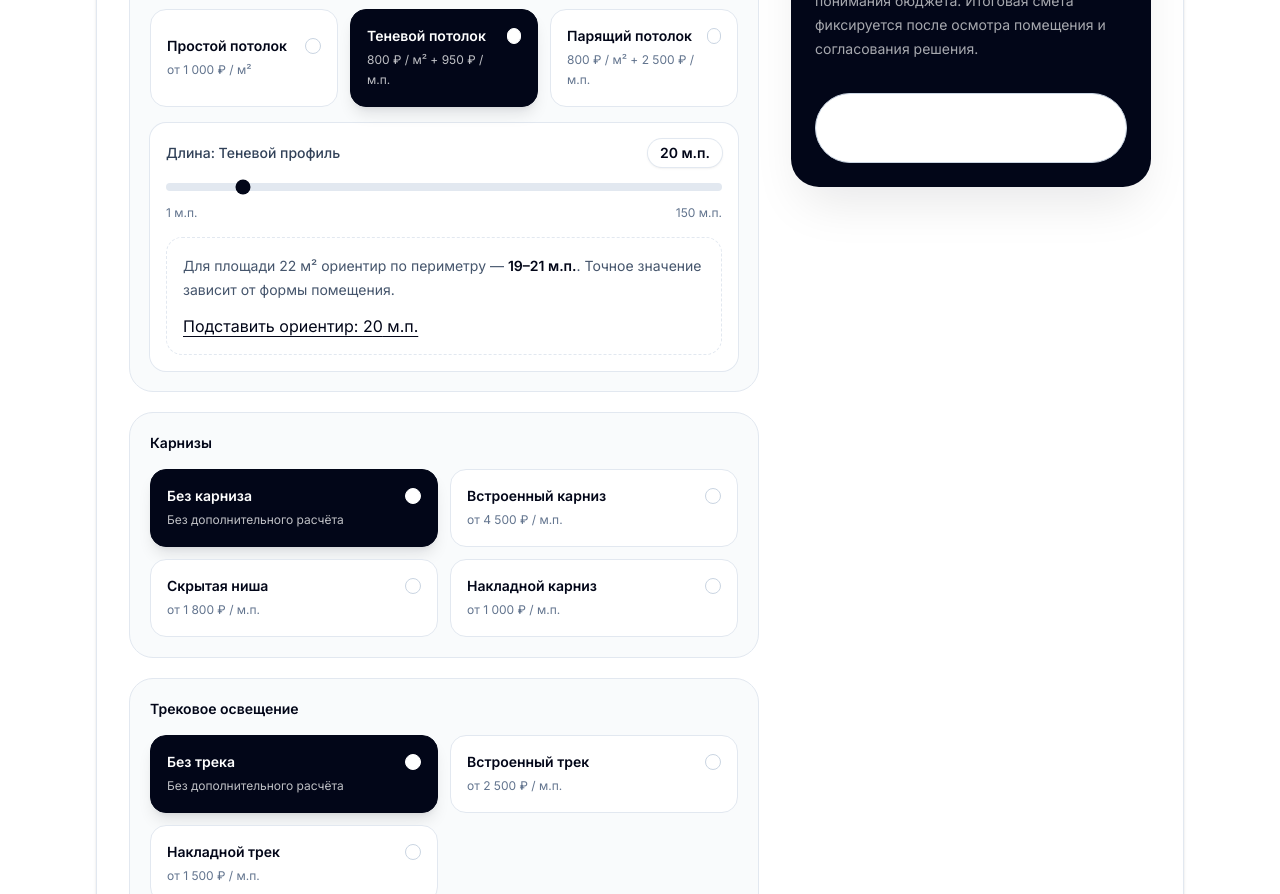
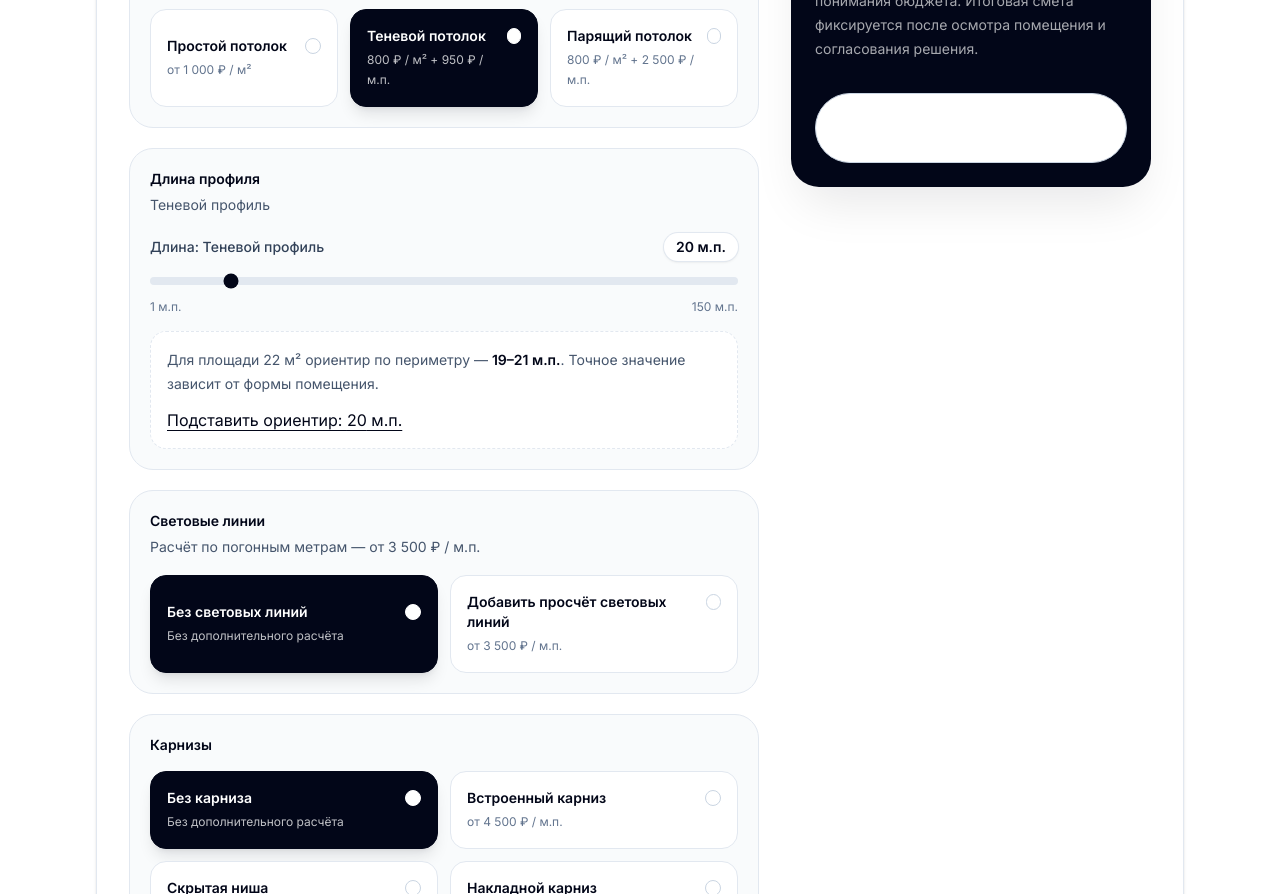
Before and after one commit to svladimirtsk-crypto/nextjs-potolkovo, a Next.js app: page /uslugi/tenevoy-profil in a window 1280 px wide. Shown: the part 2820-3714 px from the top of the page. Built offline with nearby package versions, Linux system fonts and the light colour scheme.

Commit message:
Update price-calculator-client.tsx

```diff
--- a/components/home/price-calculator-client.tsx
+++ b/components/home/price-calculator-client.tsx
@@ -1,6 +1,7 @@
 "use client";
 
-import { ReactNode, useEffect, useMemo, useState } from "react";
+import { ReactNode, useEffect, useMemo, useRef, useState } from "react";
+import { usePathname } from "next/navigation";
 import { homepage } from "@/content/homepage";
 import type { ServiceCalculatorPreset } from "@/content/services";
 import { Button } from "@/components/ui/button";
@@ -10,6 +11,30 @@ import {
 } from "./price-calculator-context";
 
 const calculator = homepage.price.calculator;
+const extendedCalculator = calculator as typeof calculator & {
+  lightLineMeters?: {
+    min: number;
+    max: number;
+    step: number;
+    default: number;
+  };
+  lightLines?: {
+    label: string;
+    ratePerMeter: number;
+  };
+};
+
+const lightLineMeters = extendedCalculator.lightLineMeters ?? {
+  min: 1,
+  max: 50,
+  step: 1,
+  default: 2,
+};
+
+const lightLinesConfig = extendedCalculator.lightLines ?? {
+  label: "Световые линии",
+  ratePerMeter: 3500,
+};
 
 type CeilingType = (typeof calculator.ceilingTypes)[number]["slug"];
 type CorniceType = (typeof calculator.cornices)[number]["slug"];
@@ -21,8 +46,16 @@ type PerimeterSuggestion = {
   recommended: number;
 };
 
+type AccordionSectionId =
+  | "ceiling-profile"
+  | "light-lines"
+  | "cornices"
+  | "tracks"
+  | "lights";
+
 type PriceCalculatorClientProps = {
   preset?: ServiceCalculatorPreset;
+  compactSections?: boolean;
 };
 
 function formatCurrency(value: number) {
@@ -69,6 +102,18 @@ function getPerimeterSuggestion(area: number): PerimeterSuggestion {
   };
 }
 
+function getDefaultOpenSection(pathname: string): AccordionSectionId | null {
+  const routeMap: Record<string, AccordionSectionId> = {
+    "/uslugi/tenevoy-profil": "ceiling-profile",
+    "/uslugi/paryashchie-potolki": "ceiling-profile",
+    "/uslugi/skrytye-karnizy": "cornices",
+    "/uslugi/trekovoe-osveshchenie": "tracks",
+    "/uslugi/svetovye-linii": "light-lines",
+  };
+
+  return routeMap[pathname] ?? null;
+}
+
 function SectionCard({
   title,
   description,
@@ -87,6 +132,102 @@ function SectionCard({
         ) : null}
       </div>
       {children}
+    </section>
+  );
+}
+
+function CollapsibleSection({
+  id,
+  title,
+  description,
+  isDesktopAccordion,
+  isOpen,
+  onToggle,
+  children,
+}: {
+  id: AccordionSectionId;
+  title: string;
+  description?: string;
+  isDesktopAccordion: boolean;
+  isOpen: boolean;
+  onToggle: (id: AccordionSectionId) => void;
+  children: ReactNode;
+}) {
+  const contentRef = useRef<HTMLDivElement | null>(null);
+  const wasOpenRef = useRef(isOpen);
+
+  useEffect(() => {
+    if (
+      !isDesktopAccordion ||
+      !isOpen ||
+      wasOpenRef.current ||
+      !contentRef.current
+    ) {
+      wasOpenRef.current = isOpen;
+      return;
+    }
+
+    const rect = contentRef.current.getBoundingClientRect();
+    const viewportTop = 96;
+    const viewportBottom = window.innerHeight - 24;
+
+    if (rect.top < viewportTop || rect.bottom > viewportBottom) {
+      contentRef.current.scrollIntoView({
+        block: "nearest",
+        behavior: window.matchMedia("(prefers-reduced-motion: reduce)").matches
+          ? "auto"
+          : "smooth",
+      });
+    }
+
+    wasOpenRef.current = isOpen;
+  }, [isDesktopAccordion, isOpen]);
+
+  if (!isDesktopAccordion) {
+    return (
+      <SectionCard title={title} description={description}>
+        {children}
+      </SectionCard>
+    );
+  }
+
+  return (
+    <section className="overflow-hidden rounded-[1.5rem] border border-slate-200 bg-slate-50/80">
+      <button
+        type="button"
+        className="flex w-full items-center justify-between gap-4 px-4 py-4 text-left sm:px-5"
+        aria-expanded={isOpen}
+        aria-controls={`calculator-panel-${id}`}
+        onClick={() => onToggle(id)}
+      >
+        <div className="min-w-0">
+          <p className="text-sm font-semibold text-slate-950">{title}</p>
+          {description ? (
+            <p className="mt-1 text-sm leading-6 text-slate-600">
+              {description}
+            </p>
+          ) : null}
+        </div>
+
+        <span
+          aria-hidden="true"
+          className={`shrink-0 text-sm text-slate-500 transition-transform ${
+            isOpen ? "rotate-180" : ""
+          }`}
+        >
+          ▾
+        </span>
+      </button>
+
+      {isOpen ? (
+        <div
+          id={`calculator-panel-${id}`}
+          ref={contentRef}
+          className="border-t border-slate-200 px-4 py-4 sm:px-5"
+        >
+          {children}
+        </div>
+      ) : null}
     </section>
   );
 }
@@ -252,8 +393,27 @@ function PriceRow({
 
 export function PriceCalculatorClient({
   preset,
+  compactSections = false,
 }: PriceCalculatorClientProps) {
+  const pathname = usePathname();
   const { setSnapshot, setHasInteracted } = usePriceCalculatorBridge();
+
+  const [isDesktopAccordion, setIsDesktopAccordion] = useState(false);
+
+  useEffect(() => {
+    const mediaQuery = window.matchMedia("(min-width: 1024px)");
+
+    const update = () => {
+      setIsDesktopAccordion(mediaQuery.matches && compactSections);
+    };
+
+    update();
+    mediaQuery.addEventListener("change", update);
+
+    return () => {
+      mediaQuery.removeEventListener("change", update);
+    };
+  }, [compactSections]);
 
   const resolvedAreaDefault = preset?.areaDefault ?? calculator.areaDefault;
   const resolvedCeilingType = preset?.ceilingType ?? "standard";
@@ -269,6 +429,11 @@ export function PriceCalculatorClient({
     useState<CeilingType>(resolvedCeilingType);
   const [ceilingLength, setCeilingLength] = useState<number>(() =>
     getPerimeterSuggestion(resolvedAreaDefault).recommended
+  );
+
+  const [lightLinesEnabled, setLightLinesEnabled] = useState(false);
+  const [lightLinesLength, setLightLinesLength] = useState(
+    lightLineMeters.default
   );
 
   const [corniceType, setCorniceType] =
@@ -310,12 +475,49 @@ export function PriceCalculatorClient({
   );
 
   const hasSpecialCeiling = selectedCeiling.extraRatePerMeter > 0;
+  const defaultOpenSection = getDefaultOpenSection(pathname);
+
+  const [openSections, setOpenSections] = useState<
+    Record<AccordionSectionId, boolean>
+  >({
+    "ceiling-profile": false,
+    "light-lines": false,
+    cornices: false,
+    tracks: false,
+    lights: false,
+  });
+
+  useEffect(() => {
+    if (!isDesktopAccordion) {
+      return;
+    }
+
+    setOpenSections({
+      "ceiling-profile":
+        defaultOpenSection === "ceiling-profile" && hasSpecialCeiling,
+      "light-lines": defaultOpenSection === "light-lines",
+      cornices: defaultOpenSection === "cornices",
+      tracks: defaultOpenSection === "tracks",
+      lights: defaultOpenSection === "lights",
+    });
+  }, [defaultOpenSection, hasSpecialCeiling, isDesktopAccordion]);
+
+  const toggleSection = (id: AccordionSectionId) => {
+    setOpenSections((prev) => ({
+      ...prev,
+      [id]: !prev[id],
+    }));
+  };
 
   const ceilingBaseRate = selectedCeiling.baseRatePerSqm;
   const ceilingBaseTotal = area * ceilingBaseRate;
 
   const ceilingExtraTotal = hasSpecialCeiling
     ? ceilingLength * selectedCeiling.extraRatePerMeter
+    : 0;
+
+  const lightLinesTotal = lightLinesEnabled
+    ? lightLinesLength * lightLinesConfig.ratePerMeter
     : 0;
 
   const corniceTotal =
@@ -335,6 +537,7 @@ export function PriceCalculatorClient({
   const total =
     ceilingBaseTotal +
     ceilingExtraTotal +
+    lightLinesTotal +
     corniceTotal +
     trackTotal +
     lightsTotal;
@@ -354,6 +557,14 @@ export function PriceCalculatorClient({
         ? selectedCeiling.extraRatePerMeter
         : null,
       ceilingExtraTotal,
+
+      lightLinesEnabled,
+      lightLinesLabel: lightLinesEnabled ? lightLinesConfig.label : null,
+      lightLinesLength: lightLinesEnabled ? lightLinesLength : null,
+      lightLinesRatePerMeter: lightLinesEnabled
+        ? lightLinesConfig.ratePerMeter
+        : null,
+      lightLinesTotal,
 
       corniceLabel:
         selectedCornice.ratePerMeter > 0 ? selectedCornice.label : null,
@@ -383,6 +594,9 @@ export function PriceCalculatorClient({
       hasSpecialCeiling,
       ceilingLength,
       ceilingExtraTotal,
+      lightLinesEnabled,
+      lightLinesLength,
+      lightLinesTotal,
       selectedCornice,
       corniceLength,
       corniceTotal,
@@ -416,6 +630,16 @@ export function PriceCalculatorClient({
     if (slug !== "standard") {
       setCeilingLength(perimeterSuggestion.recommended);
     }
+  };
+
+  const handleLightLinesEnabledChange = (value: boolean) => {
+    markInteracted();
+    setLightLinesEnabled(value);
+  };
+
+  const handleLightLinesLengthChange = (value: number) => {
+    markInteracted();
+    setLightLinesLength(value);
   };
 
   const handleCorniceTypeChange = (slug: CorniceType) => {
@@ -516,9 +740,17 @@ export function PriceCalculatorClient({
               );
             })}
           </div>
+        </SectionCard>
 
-          {hasSpecialCeiling && (
-            <div className="mt-4 rounded-2xl bg-white p-4 ring-1 ring-slate-200">
+        {hasSpecialCeiling ? (
+          <CollapsibleSection
+            id="ceiling-profile"
+            title="Длина профиля"
+            description={selectedCeiling.extraLabel ?? "Профиль по периметру"}
+            isDesktopAccordion={isDesktopAccordion}
+            isOpen={openSections["ceiling-profile"]}
+            onToggle={toggleSection}
+          >
             <RangeField
               id="ceiling-length-range"
               label={`Длина: ${selectedCeiling.extraLabel}`}
@@ -535,11 +767,58 @@ export function PriceCalculatorClient({
               suggestion={perimeterSuggestion}
               onApply={applyPerimeterSuggestion}
             />
+          </CollapsibleSection>
+        ) : null}
+
+        <CollapsibleSection
+          id="light-lines"
+          title="Световые линии"
+          description={`Расчёт по погонным метрам — от ${formatCurrency(
+            lightLinesConfig.ratePerMeter
+          )} ₽ / м.п.`}
+          isDesktopAccordion={isDesktopAccordion}
+          isOpen={openSections["light-lines"]}
+          onToggle={toggleSection}
+        >
+          <div className="grid grid-cols-1 gap-3 sm:grid-cols-2">
+            <OptionCard
+              active={!lightLinesEnabled}
+              title="Без световых линий"
+              meta="Без дополнительного расчёта"
+              onClick={() => handleLightLinesEnabledChange(false)}
+            />
+
+            <OptionCard
+              active={lightLinesEnabled}
+              title="Добавить просчёт световых линий"
+              meta={`от ${formatCurrency(lightLinesConfig.ratePerMeter)} ₽ / м.п.`}
+              onClick={() => handleLightLinesEnabledChange(true)}
+            />
           </div>
-          )}
-        </SectionCard>
 
-        <SectionCard title="Карнизы">
+          {lightLinesEnabled ? (
+            <div className="mt-4 rounded-2xl bg-white p-4 ring-1 ring-slate-200">
+              <RangeField
+                id="light-lines-length-range"
+                label="Длина световых линий"
+                value={lightLinesLength}
+                min={lightLineMeters.min}
+                max={lightLineMeters.max}
+                step={lightLineMeters.step}
+                unit="м.п."
+                onChange={handleLightLinesLengthChange}
+              />
+            </div>
+          ) : null}
+        </CollapsibleSection>
+
+        <CollapsibleSection
+          id="cornices"
+          title="Карнизы"
+          isDesktopAccordion={isDesktopAccordion}
+          isOpen={openSections.cornices}
+          onToggle={toggleSection}
+        >
           <div className="grid grid-cols-1 gap-3 sm:grid-cols-2">
             {calculator.cornices.map((option) => {
               const meta =
@@ -559,7 +838,7 @@ export function PriceCalculatorClient({
             })}
           </div>
 
-          {selectedCornice.ratePerMeter > 0 && (
+          {selectedCornice.ratePerMeter > 0 ? (
             <div className="mt-4 rounded-2xl bg-white p-4 ring-1 ring-slate-200">
               <RangeField
                 id="cornice-length-range"
@@ -572,10 +851,16 @@ export function PriceCalculatorClient({
                 onChange={handleCorniceLengthChange}
               />
             </div>
-          )}
-        </SectionCard>
+          ) : null}
+        </CollapsibleSection>
 
-        <SectionCard title="Трековое освещение">
+        <CollapsibleSection
+          id="tracks"
+          title="Трековое освещение"
+          isDesktopAccordion={isDesktopAccordion}
+          isOpen={openSections.tracks}
+          onToggle={toggleSection}
+        >
           <div className="grid grid-cols-1 gap-3 sm:grid-cols-2">
             {calculator.tracks.map((option) => {
               const meta =
@@ -595,7 +880,7 @@ export function PriceCalculatorClient({
             })}
           </div>
 
-          {selectedTrack.ratePerMeter > 0 && (
+          {selectedTrack.ratePerMeter > 0 ? (
             <div className="mt-4 rounded-2xl bg-white p-4 ring-1 ring-slate-200">
               <RangeField
                 id="track-length-range"
@@ -608,10 +893,16 @@ export function PriceCalculatorClient({
                 onChange={handleTrackLengthChange}
               />
             </div>
-          )}
-        </SectionCard>
+          ) : null}
+        </CollapsibleSection>
 
-        <SectionCard title={calculator.lights.label}>
+        <CollapsibleSection
+          id="lights"
+          title={calculator.lights.label}
+          isDesktopAccordion={isDesktopAccordion}
+          isOpen={openSections.lights}
+          onToggle={toggleSection}
+        >
           <div className="grid grid-cols-1 gap-3 sm:grid-cols-2">
             <OptionCard
               active={!lightsEnabled}
@@ -630,7 +921,7 @@ export function PriceCalculatorClient({
             />
           </div>
 
-          {lightsEnabled && (
+          {lightsEnabled ? (
             <div className="mt-4 rounded-2xl bg-white p-4 ring-1 ring-slate-200">
               <RangeField
                 id="lights-count-range"
@@ -643,8 +934,8 @@ export function PriceCalculatorClient({
                 onChange={handleLightsCountChange}
               />
             </div>
-          )}
-        </SectionCard>
+          ) : null}
+        </CollapsibleSection>
 
         <SectionCard title="Состав расчёта">
           <div className="space-y-3">
@@ -653,41 +944,50 @@ export function PriceCalculatorClient({
               value={`${area} м² × ${formatCurrency(ceilingBaseRate)} ₽`}
             />
 
-            {ceilingExtraTotal > 0 && (
+            {ceilingExtraTotal > 0 ? (
               <PriceRow
                 label={selectedCeiling.extraLabel ?? "Профиль"}
                 value={`${ceilingLength} м.п. × ${formatCurrency(
                   selectedCeiling.extraRatePerMeter
                 )} ₽`}
               />
-            )}
+            ) : null}
 
-            {corniceTotal > 0 && (
+            {lightLinesTotal > 0 ? (
+              <PriceRow
+                label={lightLinesConfig.label}
+                value={`${lightLinesLength} м.п. × ${formatCurrency(
+                  lightLinesConfig.ratePerMeter
+                )} ₽`}
+              />
+            ) : null}
+
+            {corniceTotal > 0 ? (
               <PriceRow
                 label={selectedCornice.label}
                 value={`${corniceLength} м.п. × ${formatCurrency(
                   selectedCornice.ratePerMeter
                 )} ₽`}
               />
-            )}
+            ) : null}
 
-            {trackTotal > 0 && (
+            {trackTotal > 0 ? (
               <PriceRow
                 label={selectedTrack.label}
                 value={`${trackLength} м.п. × ${formatCurrency(
                   selectedTrack.ratePerMeter
                 )} ₽`}
               />
-            )}
+            ) : null}
 
-            {lightsTotal > 0 && (
+            {lightsTotal > 0 ? (
               <PriceRow
                 label={calculator.lights.label}
                 value={`${lightsCount} шт. × ${formatCurrency(
                   calculator.lights.ratePerUnit
                 )} ₽`}
               />
-            )}
+            ) : null}
 
             <div className="border-t border-slate-200 pt-3">
               <PriceRow
@@ -718,6 +1018,10 @@ export function PriceCalculatorClient({
           <div className="mt-5 flex flex-wrap gap-2">
             <SummaryPill>{selectedCeiling.label}</SummaryPill>
 
+            {lightLinesTotal > 0 ? (
+              <SummaryPill>{lightLinesConfig.label}</SummaryPill>
+            ) : null}
+
             {selectedCornice.ratePerMeter > 0 ? (
               <SummaryPill>{selectedCornice.label}</SummaryPill>
             ) : null}
@@ -737,33 +1041,40 @@ export function PriceCalculatorClient({
               <span>{formatCurrency(ceilingBaseTotal)} ₽</span>
             </div>
 
-            {ceilingExtraTotal > 0 && (
+            {ceilingExtraTotal > 0 ? (
               <div className="flex items-center justify-between gap-4">
                 <span>{selectedCeiling.extraLabel}</span>
                 <span>{formatCurrency(ceilingExtraTotal)} ₽</span>
               </div>
-            )}
+            ) : null}
 
-            {corniceTotal > 0 && (
+            {lightLinesTotal > 0 ? (
+              <div className="flex items-center justify-between gap-4">
+                <span>{lightLinesConfig.label}</span>
+                <span>{formatCurrency(lightLinesTotal)} ₽</span>
+              </div>
+            ) : null}
+
+            {corniceTotal > 0 ? (
               <div className="flex items-center justify-between gap-4">
                 <span>{selectedCornice.label}</span>
                 <span>{formatCurrency(corniceTotal)} ₽</span>
               </div>
-            )}
+            ) : null}
 
-            {trackTotal > 0 && (
+            {trackTotal > 0 ? (
               <div className="flex items-center justify-between gap-4">
                 <span>{selectedTrack.label}</span>
                 <span>{formatCurrency(trackTotal)} ₽</span>
               </div>
-            )}
+            ) : null}
 
-            {lightsTotal > 0 && (
+            {lightsTotal > 0 ? (
               <div className="flex items-center justify-between gap-4">
                 <span>{calculator.lights.label}</span>
                 <span>{formatCurrency(lightsTotal)} ₽</span>
               </div>
-            )}
+            ) : null}
 
             <div className="border-t border-white/10 pt-3 text-base font-semibold text-white">
               <div className="flex items-center justify-between gap-4">
@@ -789,7 +1100,7 @@ export function PriceCalculatorClient({
               variant="secondary"
               className="w-full justify-center py-6 text-base"
             >
-              {homepage.price.primaryCtaLabel}
+              Записаться на бесплатный замер
             </Button>
           </div>
         </div>
```
Lines whose indentation alone changed are shown as unchanged.
